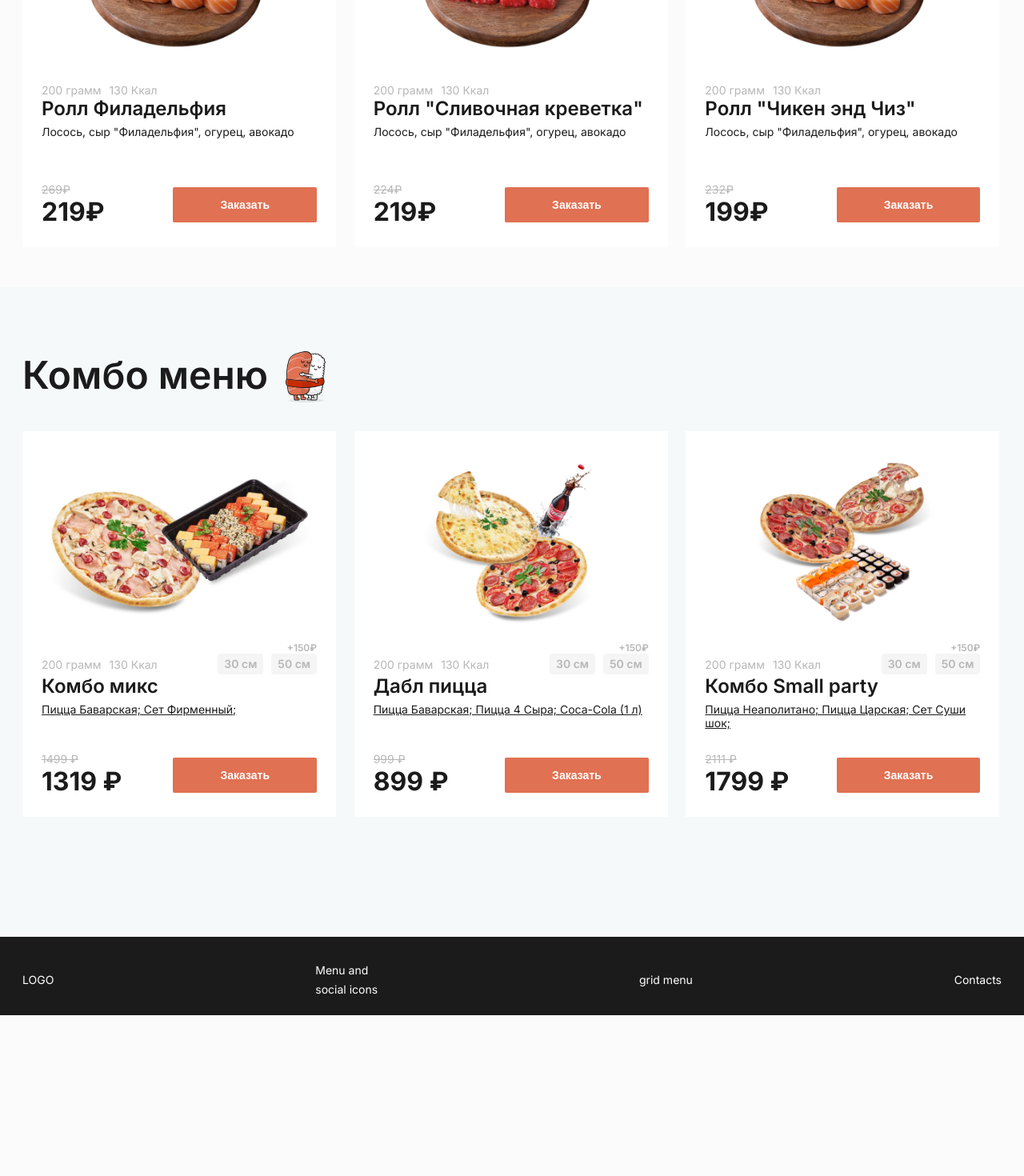
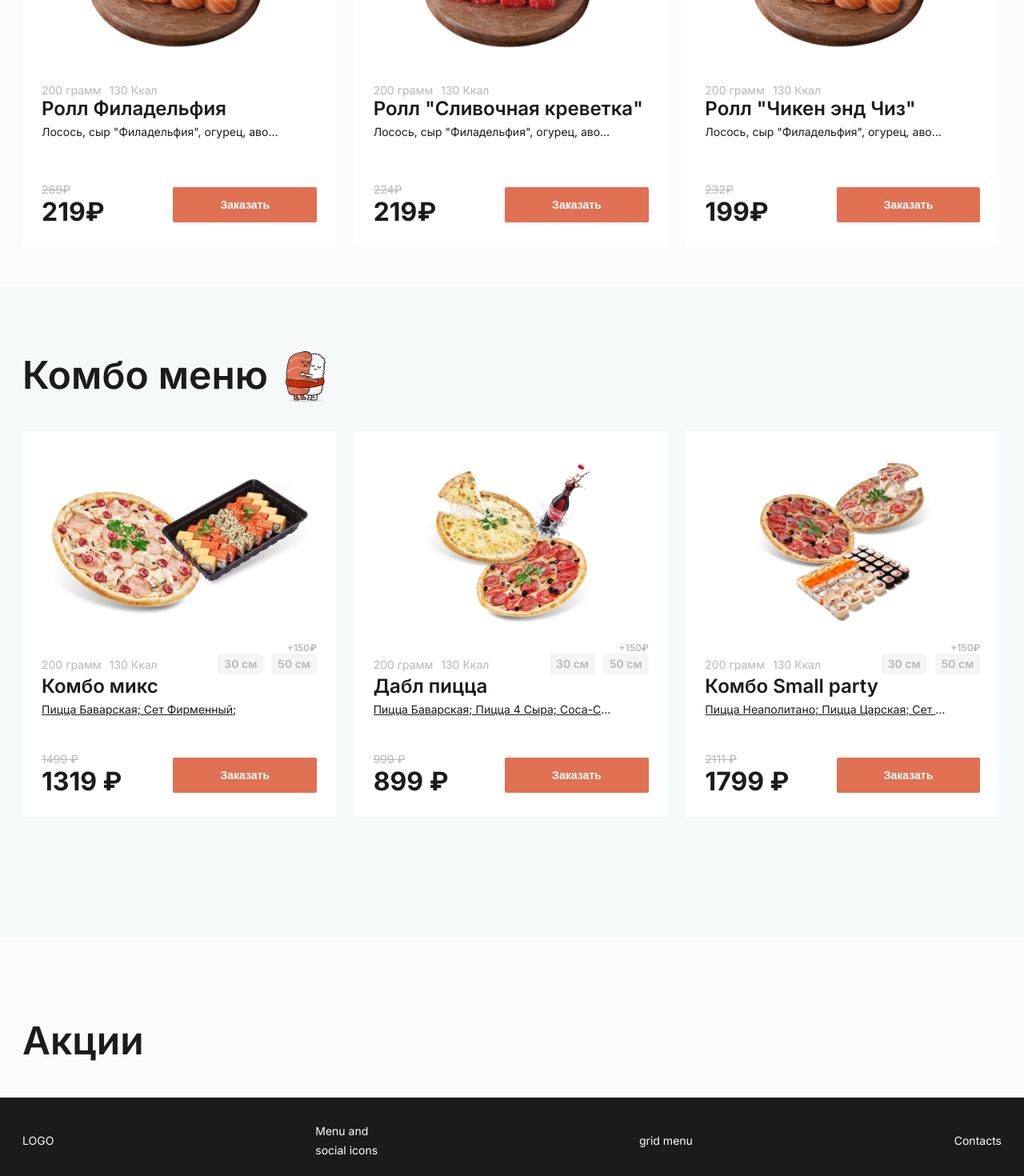
Before and after one commit to DoccHik/Riksha, a React (Create React App) app: page / in a window 1280 px wide. Shown: the part 1244-2714 px from the top of the page at 80% size. Before the commit the page ends 2513 px from the top, so only its background shows below. Built offline with nearby package versions, Linux system fonts and the light colour scheme.

Commit message:
Добален стиль сокрщения описания карточек

```diff
--- /dev/null
+++ b/src/Components/Stocks/Stocks.jsx
@@ -0,0 +1,14 @@
+import React from "react";
+import styles from "../../styles/modules/MainPage.module.scss";
+
+export const Stocks = () => {
+  return (
+    <>
+      <section className={styles["stocks"]}>
+        <div className="container">
+          <h1 className={styles["stocks__title"]}>Акции</h1>
+        </div>
+      </section>
+    </>
+  );
+};
--- a/src/pages/MainPage.jsx
+++ b/src/pages/MainPage.jsx
@@ -4,6 +4,7 @@ import Slider from "../Components/Slider/Slider";
 import { Advantages } from "../Components/Advantages/Advantages";
 import { Positions } from "../Components/Positions/Positions";
 import { ComboMenu } from "../Components/ComboMenu/ComboMenu";
+import { Stocks } from "../Components/Stocks/Stocks";
 
 const MainPage = () => {
   return (
@@ -17,6 +18,7 @@ const MainPage = () => {
         <Positions />
       </div>
       <ComboMenu />
+      <Stocks />
     </section>
   );
 };
--- a/src/styles/modules/MainPage.module.scss
+++ b/src/styles/modules/MainPage.module.scss
@@ -141,6 +141,12 @@
           margin: 0px 0px 5px 0px;
         }
         &-structure {
+          //* FIXME: сокращение описания...
+          max-width: 300px;
+          white-space: nowrap;
+          overflow: hidden;
+          text-overflow: ellipsis;
+          // ================= //
           font-weight: 400;
           font-size: 14px;
           line-height: 17px;
@@ -203,6 +209,7 @@
   &-row {
     display: grid;
     grid-template-columns: repeat(3, 1fr);
+    grid-template-rows: repeat(auto, 1fr);
     grid-gap: 20px 20px;
     margin: 0px 0px 50px 0px;
   }
@@ -218,6 +225,12 @@
       margin: 0px 0px 5px 0px;
     }
     &-description {
+      //* FIXME: сокращения описания...
+      max-width: 300px;
+      white-space: nowrap;
+      overflow: hidden;
+      text-overflow: ellipsis;
+      // =============== //
       font-weight: 400;
       font-size: 14px;
       line-height: 17px;
@@ -301,6 +314,16 @@
         }
       }
     }
+  }
+}
+
+.stocks {
+  padding: 100px 0px 0px 0px;
+  &__title {
+    font-weight: 600;
+    font-size: 48px;
+    line-height: 60px;
+    margin: 0px 0px 41px 0px;
   }
 }
 
```
